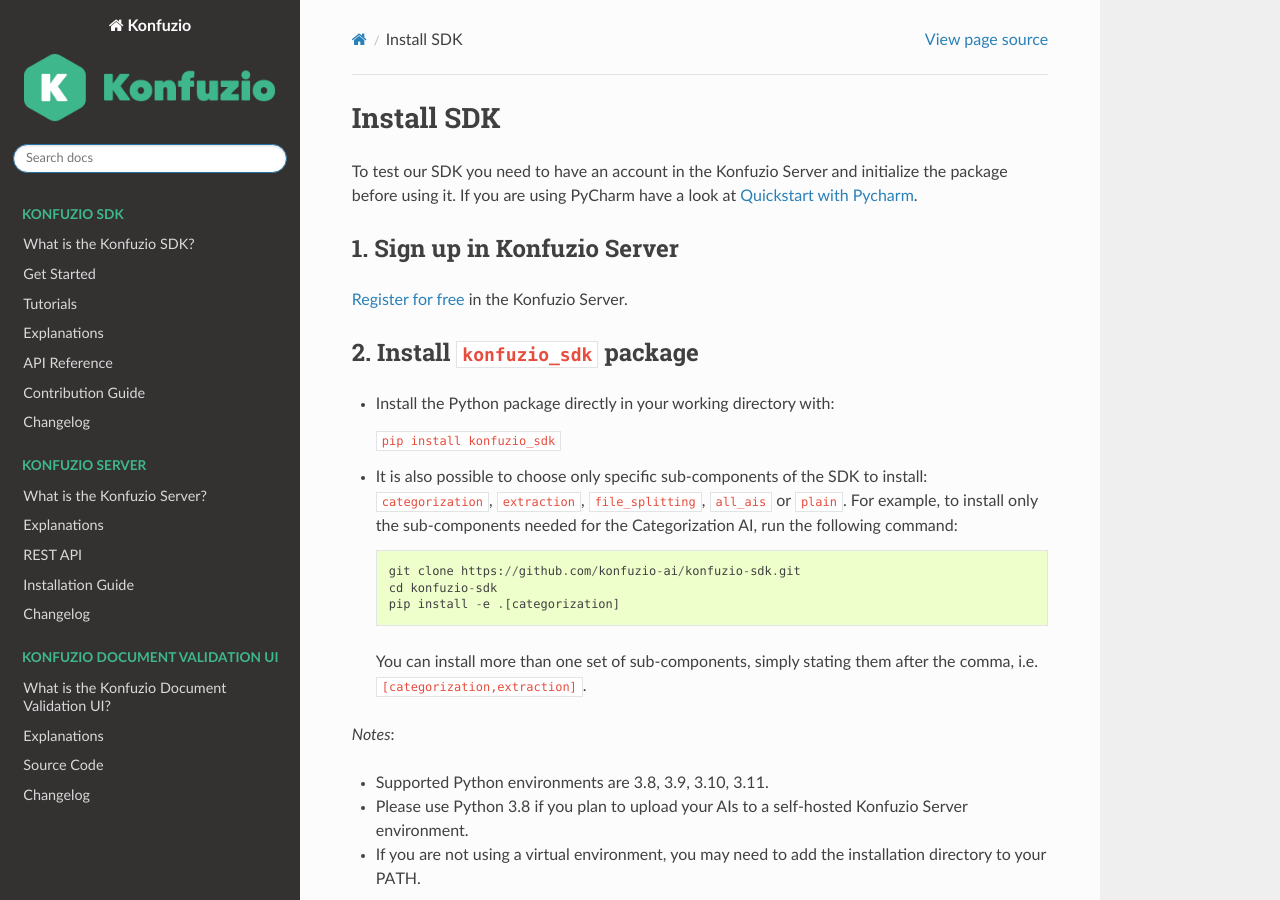
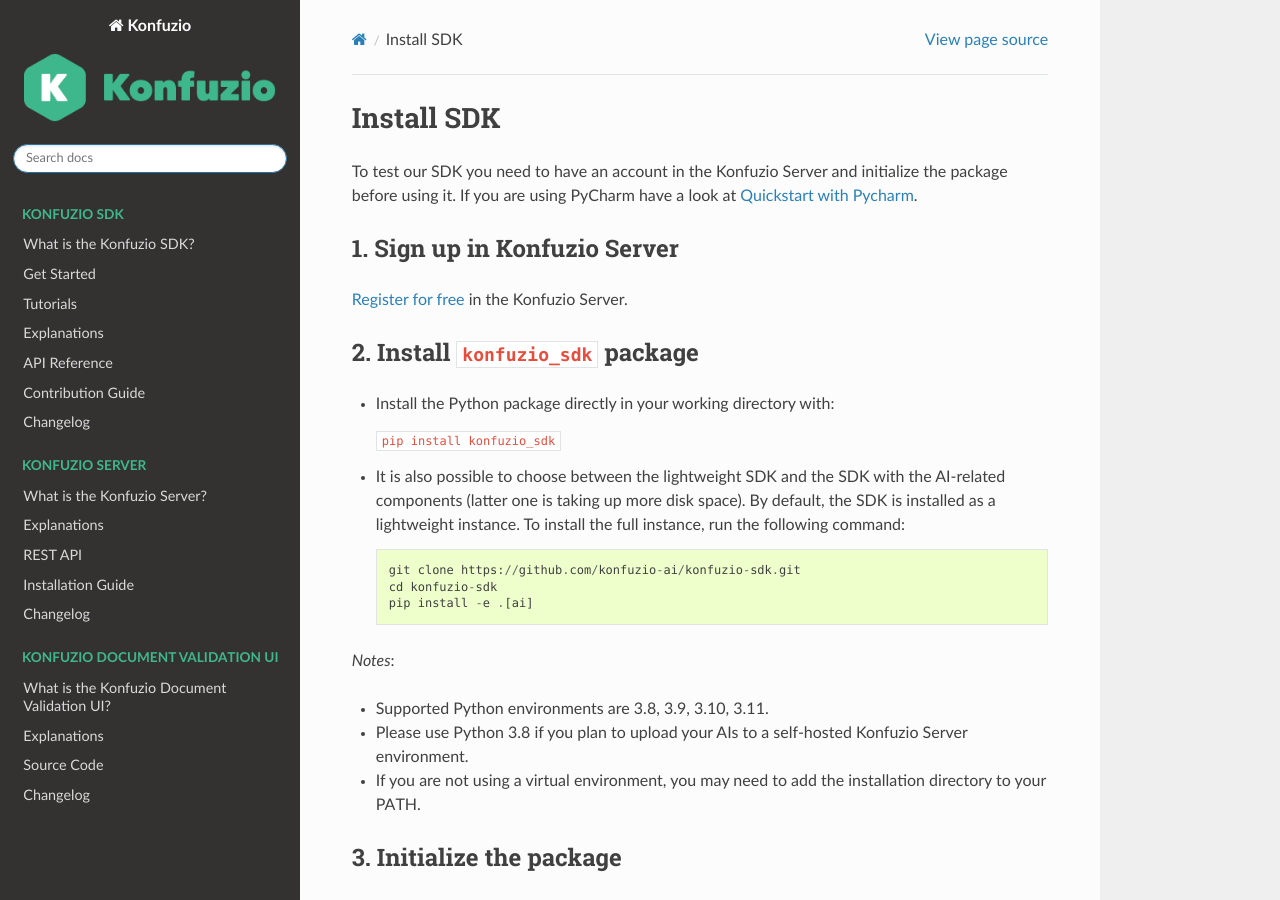
Before and after one commit to konfuzio-ai/konfuzio-sdk, a Sphinx documentation site: the page built from docs/sdk/configuration_reference.md, in a window 1280 px wide and 900 px high. Built offline with Sphinx 7.4.7 and the Read the Docs theme 2.0.0, drawn with Linux system fonts in a browser that asks for light colours; pages that are not in the unit, such as notebooks, are missing from menus; a script that is not in the unit is left out.

Commit message:
postreview fixes

````diff
--- a/docs/sdk/configuration_reference.md
+++ b/docs/sdk/configuration_reference.md
@@ -13,16 +13,15 @@
 
   `pip install konfuzio_sdk`
 
-* It is also possible to choose only specific sub-components of the SDK to install: `categorization`, `extraction`,
-`file_splitting`, `all_ais` or `plain`. For example, to install only the sub-components needed for the Categorization AI,
+* It is also possible to choose between the lightweight SDK and the SDK with the AI-related components (latter one is
+taking up more disk space). By default, the SDK is installed as a lightweight instance. To install the full instance,
 run the following command:
   ```
   git clone https://github.com/konfuzio-ai/konfuzio-sdk.git
   cd konfuzio-sdk
-  pip install -e .[categorization]
+  pip install -e .[ai]
   ```
-You can install more than one set of sub-components, simply stating them after the comma, i.e.
-`[categorization,extraction]`.
+
 
 *Notes*:
 
````
Also changed, not shown: README.md (+9 -0 lines), 1 other file.
